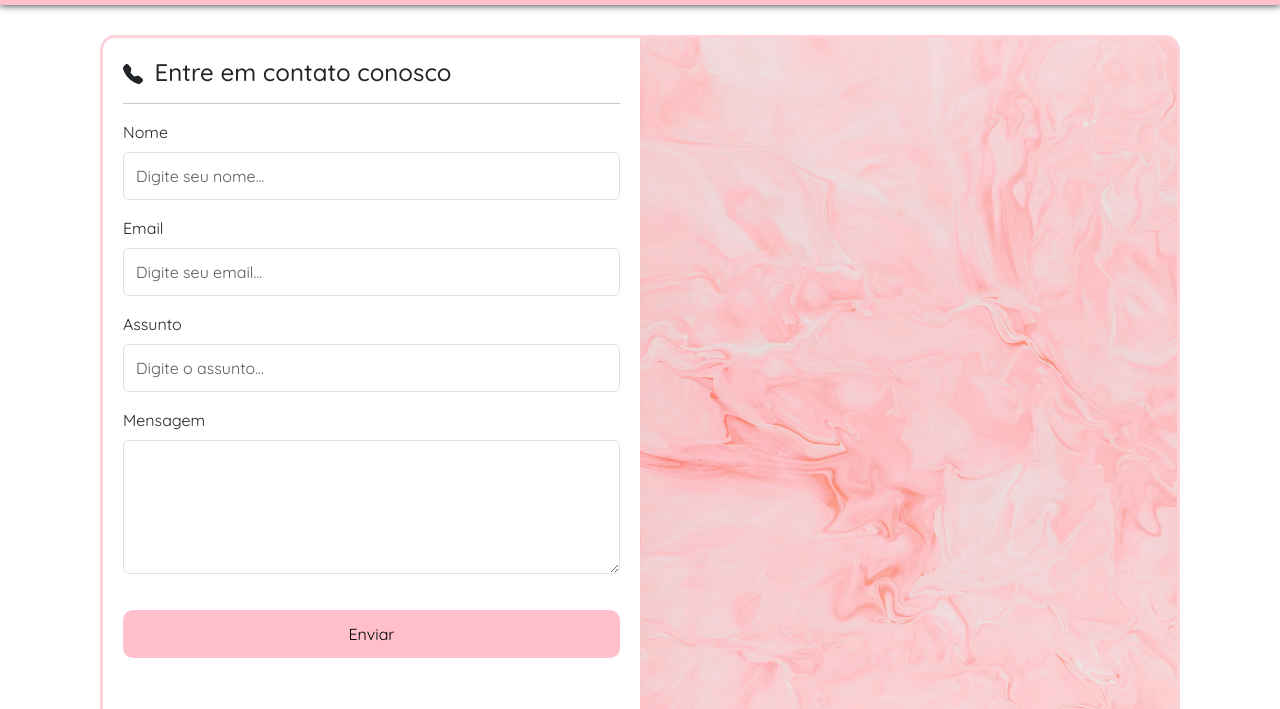
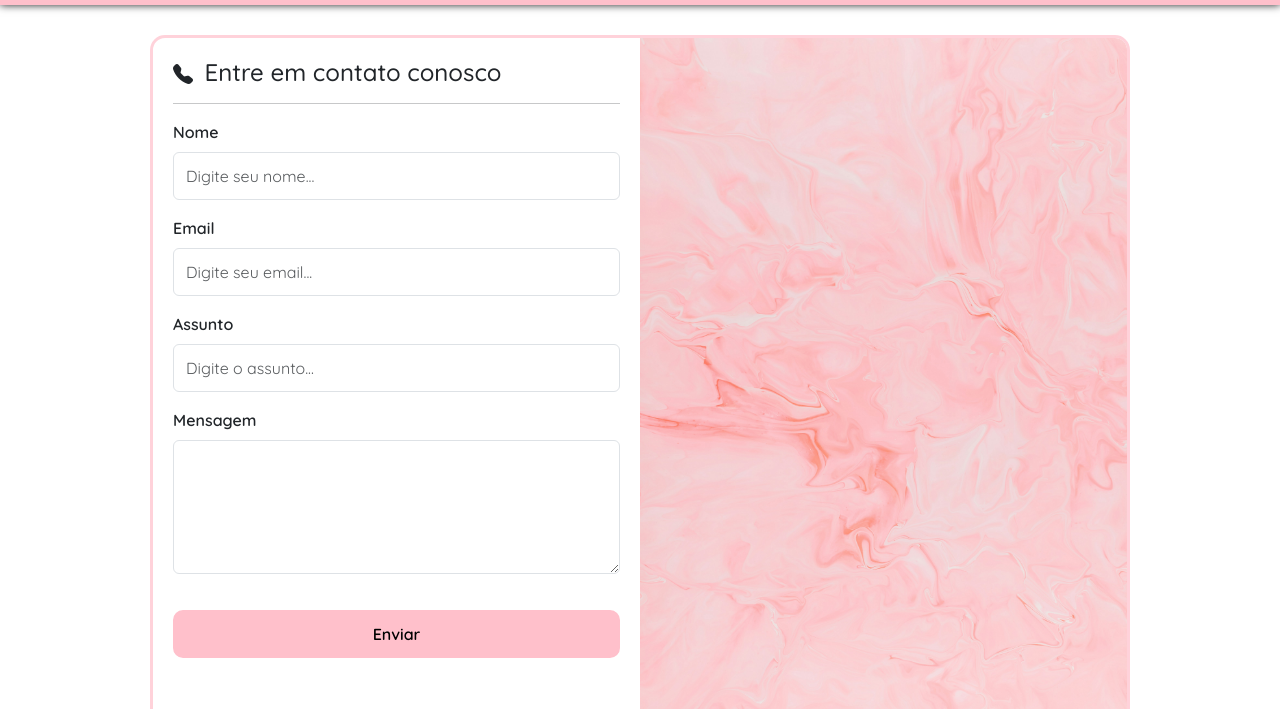
Before and after one commit to Leandrns/cp4_front-end, a plain HTML site: page pages/contato.html in a window 1280 px wide. Shown: the part 91-800 px from the top of the page. Drawn offline with nearby package versions, Linux system fonts and the light colour scheme.

Commit message:
update page contato

```diff
--- a/pages/contato.html
+++ b/pages/contato.html
@@ -42,7 +42,7 @@
     </header>
 
     <div class="tela-contato">
-        <form class="formulario col col-lg-6 col-md-6">
+        <form class="formulario col col-lg-6 col-md-7">
             <h4><i class="bi bi-telephone-fill" style="font-size: 20px; margin-right: 5px;"></i> Entre em contato conosco</h4>
             <hr>
             <div class="mb-3">
@@ -63,7 +63,7 @@
             </div>
             <button>Enviar</button>
         </form>
-        <div class="capa col col-lg-6 col-md-6">
+        <div class="capa col col-lg-6 col-md-5">
             <img src="../images/capa_contato.jpg" alt="">
         </div>
     </div>
--- a/styles/contato.css
+++ b/styles/contato.css
@@ -17,6 +17,10 @@
 
 .formulario {
     padding: 20px !important;
+}
+
+.formulario label, .formulario button {
+    font-weight: 600;
 }
 
 .capa img {
@@ -45,9 +49,18 @@
     height: 3rem;
 }
 
+.form-control:focus {
+    border-color: pink !important;
+    box-shadow: 0 0 2px 3px rgba(255, 192, 203, 0.753) !important;
+}
+
+.form-control:hover {
+    border-color: pink;
+}
+
 @media screen and (min-width: 768px) {
     .tela-contato {
-        margin: 30px 100px !important;
+        margin: 30px 150px !important;
     }
 }
 
```
